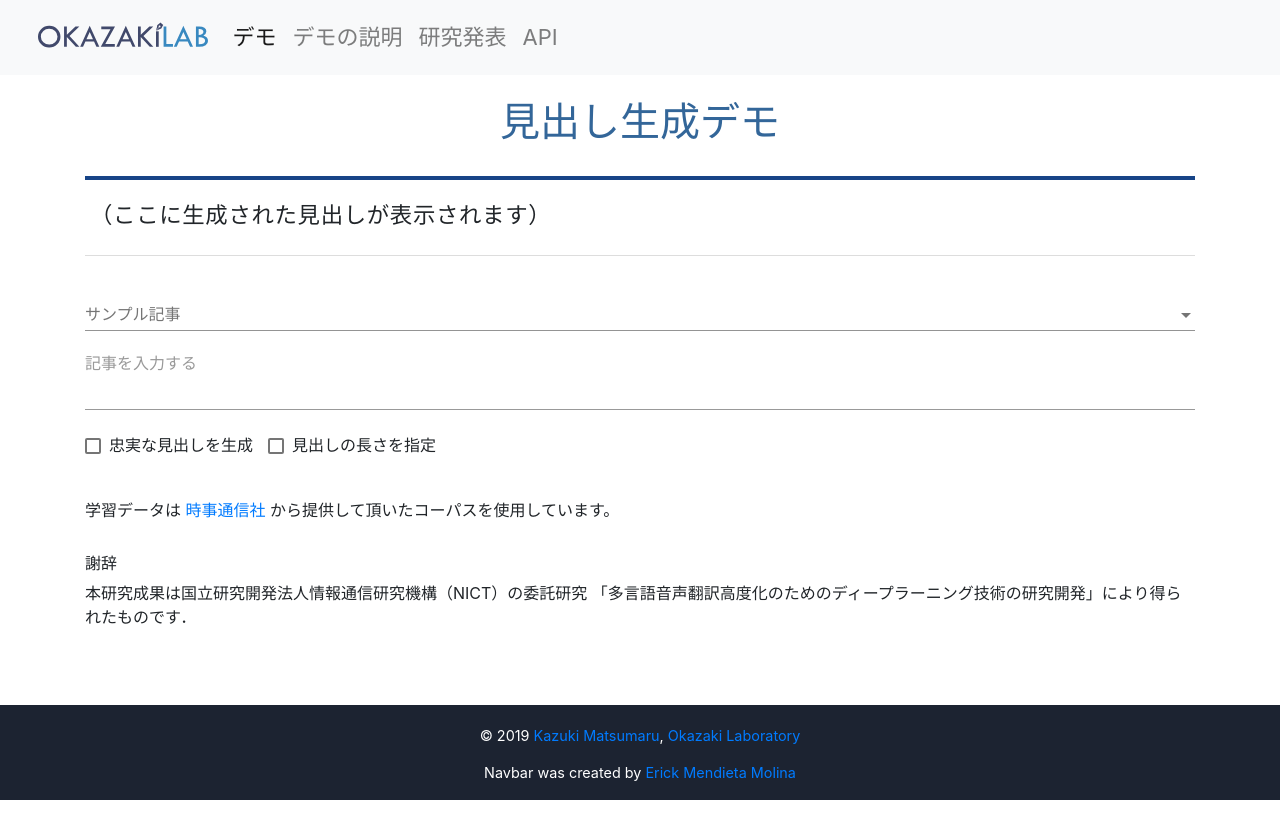
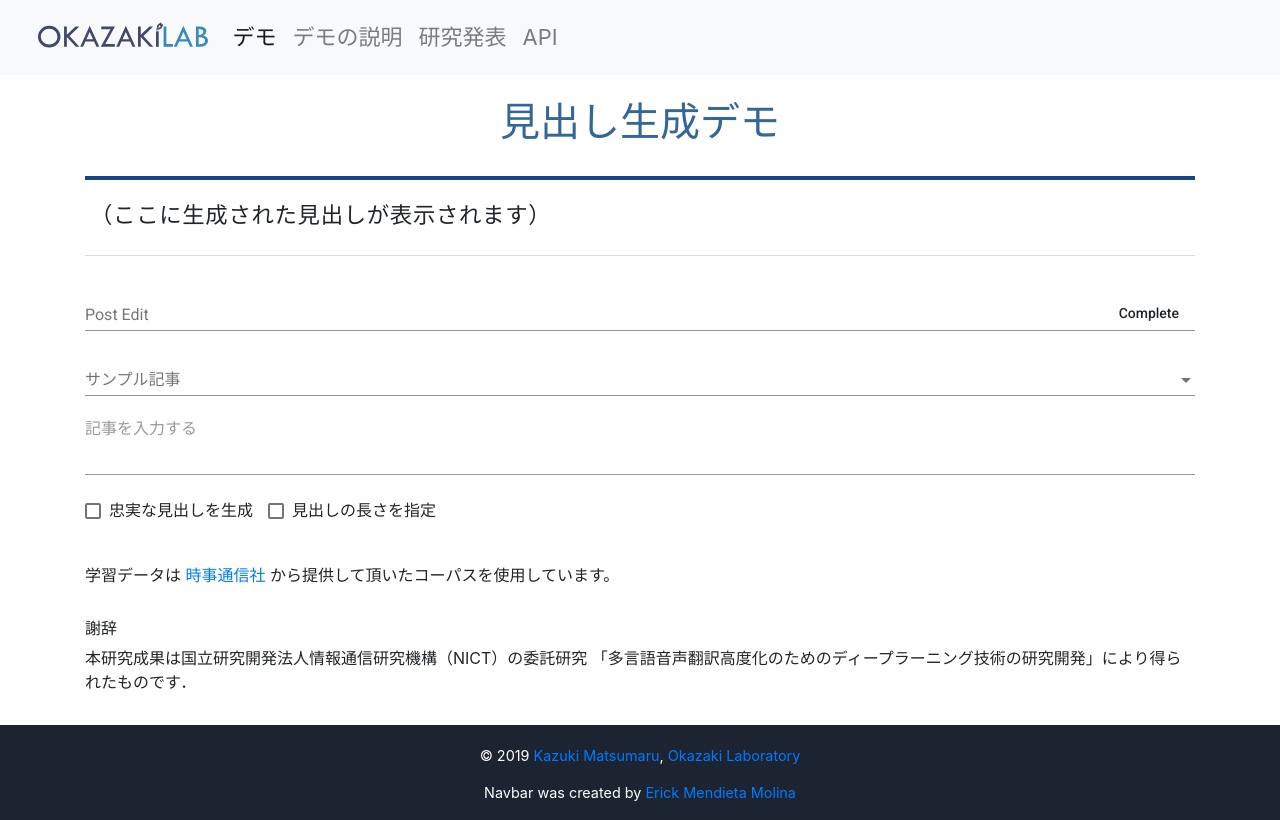
Before and after one commit to teanakamura/headline-generation-interface, an Angular app: page / in a window 1280 px wide. Built offline with nearby package versions, Linux system fonts and the light colour scheme; what ngx-markdown would draw is missing.

Commit message:
log a series of work

```diff
--- a/src/app/generate/generate.component.html
+++ b/src/app/generate/generate.component.html
@@ -5,15 +5,18 @@
   <h2> {{ generatedHeadline }} </h2>
 </div>
 
-<!-- <mat-form-field style="width: 100%;">       -->
-<!--   <mat-label>Post Edit</mat-label>          -->
-<!--   <textarea matInput                        -->
-<!--             cdkTextareaAutosize             -->
-<!--             cdkAutosizeMinRows="1"          -->
-<!--             [(ngModel)]="postEditHeadline"> -->
-<!--   </textarea>                               -->
-<!--   <button mat-button>Complete</button>      -->
-<!-- </mat-form-field>                           -->
+<mat-form-field style="width: 100%;">
+<mat-label>Post Edit</mat-label>
+<textarea matInput
+cdkTextareaAutosize
+cdkAutosizeMinRows="1"
+[(ngModel)]="postEditHeadline">
+</textarea>
+<button mat-button
+        (click)="onClickComplete()">
+  Complete
+</button>
+</mat-form-field>
 
 <app-samples (event)="receiveArticle($event)"></app-samples>
 
--- a/src/app/generate/generate.component.ts
+++ b/src/app/generate/generate.component.ts
@@ -2,6 +2,7 @@ import { Component, OnInit } from '@angular/core';
 import { Subject } from 'rxjs';
 import { debounceTime } from 'rxjs/operators';
 import { FormControl } from '@angular/forms';
+import { HttpClient } from '@angular/common/http';
 import { SummaryApiService } from '../../services/summary-api.service';
 
 @Component({
@@ -21,9 +22,11 @@ export class GenerateComponent implements OnInit {
   isTruthful = new FormControl(false);
   keywords: string[] = [];
   changed: Subject<string> = new Subject<string>();
+  work: {src?: string, summary: string, keywords?: string[]}[] = [];
 
   constructor(
     private summaryApiService: SummaryApiService,
+    private http: HttpClient
   ) {
     this.changed.pipe(
       debounceTime(500))
@@ -42,10 +45,11 @@ export class GenerateComponent implements OnInit {
         } else if (this.isTruthful.value) {
           model = 'truthful';
         }
-        this.summaryApiService.getSummary(this.text, model, this.length)
+        this.summaryApiService.getSummary(this.text, model, this.length, this.keywords)
           .subscribe(
             data => {
-              const summary = data['0']['hypos'][0]
+              const summary: string = data['0']['hypos'][0]
+              this.work.push({summary: summary});
               this.generatedHeadline = summary;
               this.postEditHeadline = summary;
             }
@@ -98,4 +102,9 @@ export class GenerateComponent implements OnInit {
   receiveKeyword(keywords: string[]) {
     this.keywords = keywords;
   }
+
+  onClickComplete() {
+    let loggerURL = '/api/logger/work';
+    this.http.post(loggerURL, this.work).subscribe();
+  }
 }
--- a/src/services/summary-api.service.ts
+++ b/src/services/summary-api.service.ts
@@ -14,18 +14,18 @@ export class SummaryApiService {
       'Content-Type': 'application/json',
       Authorization: 'Bearer ' + environment.apiKey})
   };
-  private ApiURL = '/api/logger/access/';
+  private loggerURL = '/api/logger/access/';
 
   constructor(private http: HttpClient) { }
 
-  getSummary(article, model, length?): Observable<string> {
+  getSummary(article, model, length?, keywords?): Observable<string> {
     const body: object = { src: [article], model, length }
     let ret: string;
     return this.http.post<string>(this.URL + 'generate', body, this.httpOptions)
       .pipe(
         tap(data => {
-          const body = {summary: data['0']['hypos'][0]};
-          this.http.post(this.ApiURL, body).subscribe();
+          const body = {summary: data['0']['hypos'][0], keywords: data['0']['keywords']};
+          this.http.post(this.loggerURL, body).subscribe();
         }),
         catchError(error => {
           console.log(error);
```
